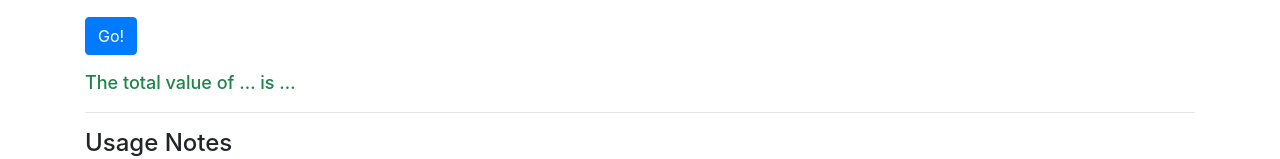
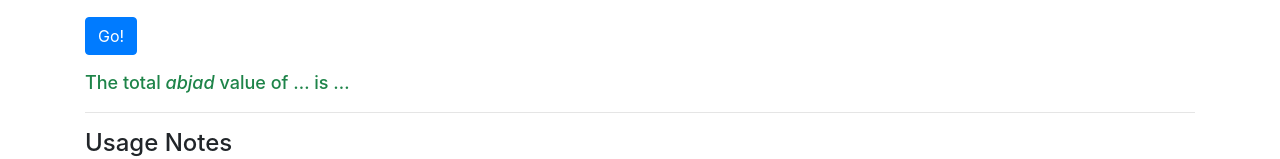
Before and after one commit to theodore-s-beers/abjadcalc, a plain HTML site: page index.html in a window 1280 px wide. Shown: the part 203-362 px from the top of the page. Drawn offline with nearby package versions, Linux system fonts and the light colour scheme; a web font is replaced by a local one.

Commit message:
Add files via upload

```diff
--- a/index.html
+++ b/index.html
@@ -25,7 +25,7 @@
         </form>
     </div>
     <div class="container" style="margin-top:0.9em">
-        <p id="result">The total value of … is …</p>
+        <p id="result">The total <em>abjad</em> value of … is …</p>
         <hr>
     </div>
     <div class="container">
--- a/js/index.js
+++ b/js/index.js
@@ -4,7 +4,7 @@ function getAbjad() {
     var slenderman = document.getElementById("abjadText").value;
     var slendererman = slenderman.replace(/\s+/g, " ").trim();
     var result = document.getElementById("result");
-    result.innerHTML = "The total value of « " + slendererman + " » is";
+    result.innerHTML = "The total <em>abjad</em> value of « " + slendererman + " » is";
     var total = 0;
     var i = 0;
     babadook = babadook.replace(/\s+/g, "");
@@ -68,7 +68,7 @@ function getAbjad() {
         } else if (babadook.charAt(i) === "‌") {
             total = total;
         } else {
-            result.innerHTML = "At least one of the characters that you entered was not recognized and has been ignored.<br>That said, the computed value of « " + slendererman + " » is";
+            result.innerHTML = "At least one of the characters that you entered was not recognized and has been ignored.<br>That said, the computed <em>abjad</em> value of « " + slendererman + " » is";
             total = total;
         }
     }
```
